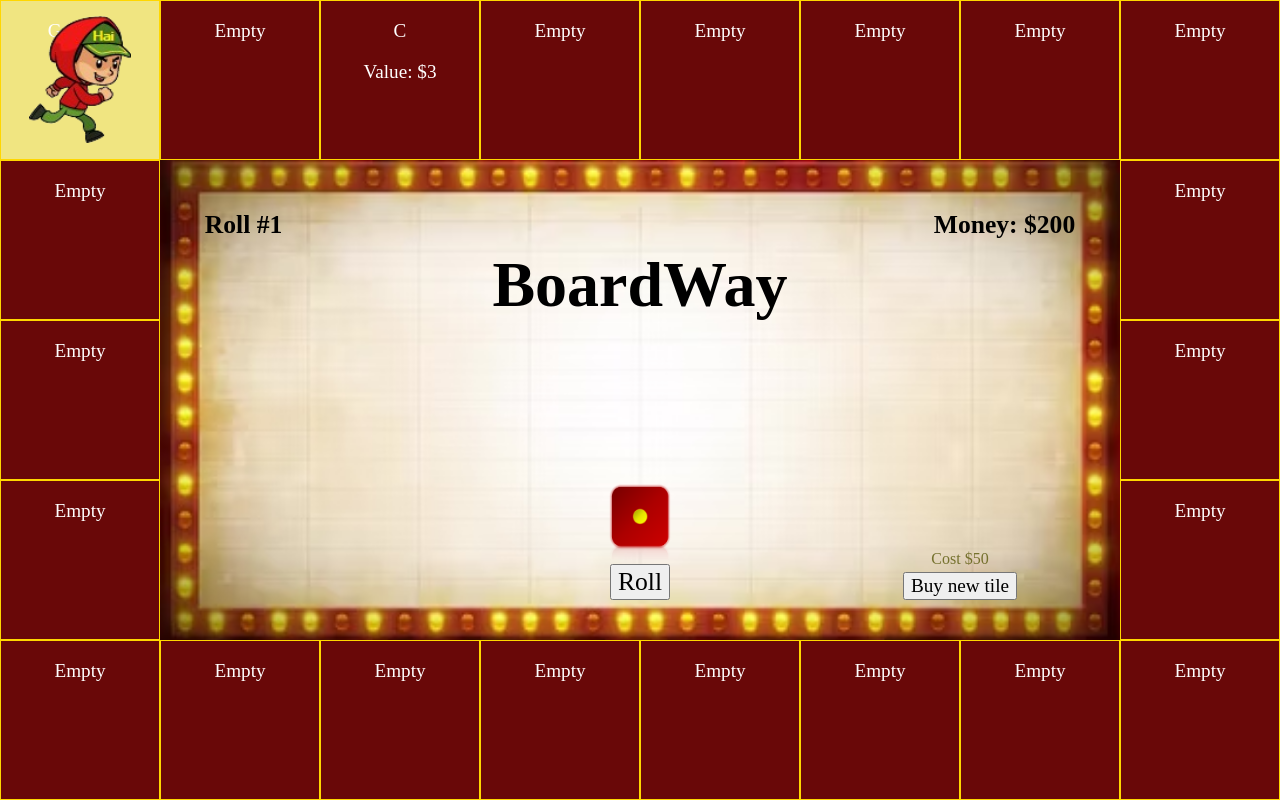
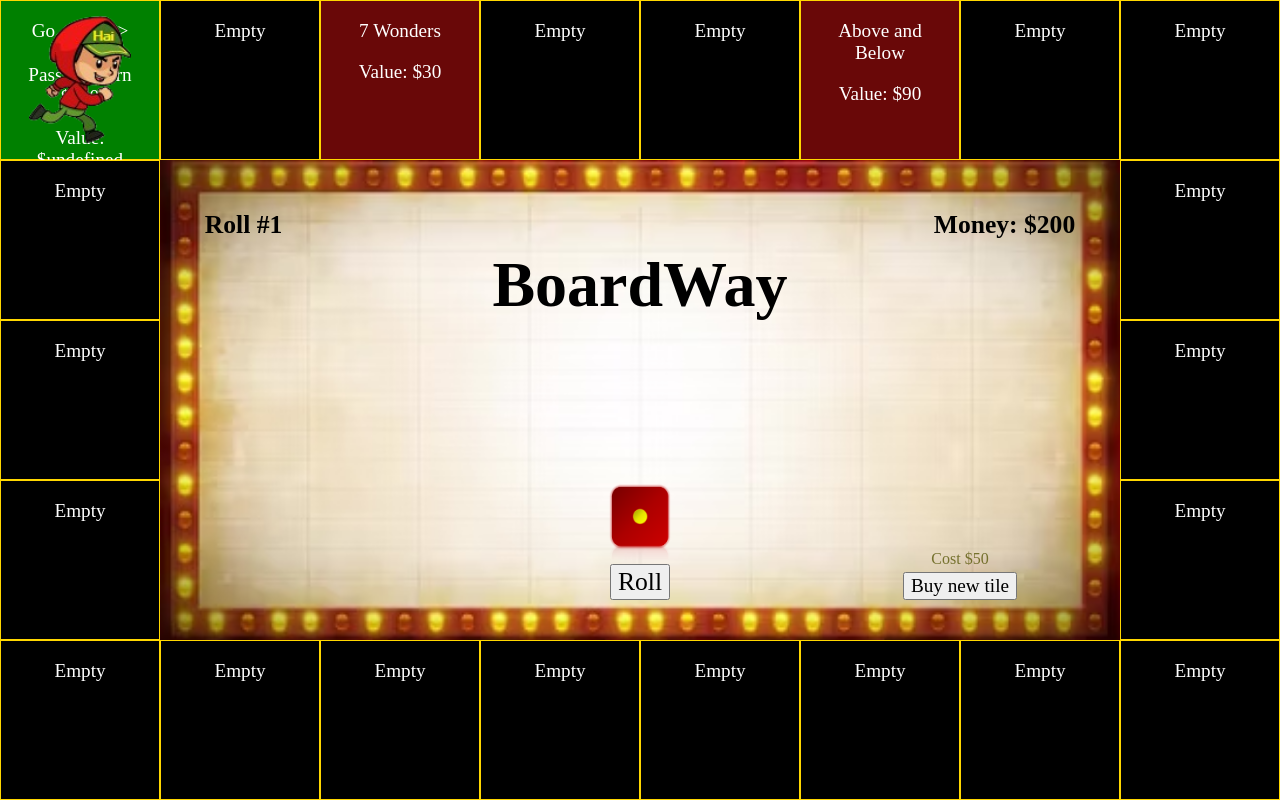
Before and after one commit to haidao0923/boardway, a Next.js app: page / in a window 1280 px wide. Built offline with nearby package versions, Linux system fonts and the light colour scheme.

Commit message:
add logistic for placing new tiles

```diff
--- a/pages/index.js
+++ b/pages/index.js
@@ -12,58 +12,6 @@ import image_article_27 from '../public/images/games/article_27.png';
 import image_catan from '../public/images/games/catan.png';
 
 export default function Home() {
-
-
-  class Tile {
-    index;
-    name;
-    value;
-
-    constructor(index, name, value=0) {
-      this.index = index;
-      this.name = name;
-      this.value = value;
-    }
-
-    getStyle() {
-      return {top: tilePosition[this.index].top + 'vh',
-              left: tilePosition[this.index].left + 'vw'}
-    }
-
-    activateTile() {
-      console.log(`Activated tile ${this.index}`);
-      setAlertActive(true);
-      setMoney(money => money += this.value)
-      return 1;
-    }
-
-  }
-
-  let tiles = [
-    new Tile(0, "Go ---->"),
-    new Tile(1, "Empty"),
-    new Tile(2, "C", 3),
-    new Tile(3, "Empty"),
-    new Tile(4, "Empty"),
-    new Tile(5, "Empty"),
-    new Tile(6, "Empty"),
-    new Tile(7, "Empty"),
-    new Tile(8, "Empty"),
-    new Tile(9, "Empty"),
-    new Tile(10, "Empty"),
-    new Tile(11, "Empty"),
-    new Tile(12, "Empty"),
-    new Tile(13, "Empty"),
-    new Tile(14, "Empty"),
-    new Tile(15, "Empty"),
-    new Tile(16, "Empty"),
-    new Tile(17, "Empty"),
-    new Tile(18, "Empty"),
-    new Tile(19, "Empty"),
-    new Tile(20, "Empty"),
-    new Tile(21, "Empty"),
-  ];
-
   class Game {
     constructor(name, releaseYear, maxPlayer, gameDuration, complexity, rating, image, category="", mechanism="") {
       this.name = name;
@@ -75,6 +23,8 @@ export default function Home() {
       this.image = image;
       //this.category = category;
       //this.mechanism = mechanism;
+
+      this.value = gameDuration;
     }
   }
 
@@ -85,6 +35,55 @@ export default function Home() {
     new Game("Catan", 1995, 4, 90, 2.29, 7.1, image_catan),
   ];
 
+  class Tile {
+
+    constructor(index, game) {
+      this.index = index;
+      this.game = game;
+    }
+
+    getStyle() {
+      return {top: tilePosition[this.index].top + 'vh',
+              left: tilePosition[this.index].left + 'vw',
+              backgroundColor: this.index == 0 ? "green" : this.game == null ? "black" : "rgb(105, 8, 8)"}
+    }
+
+    activateTile() {
+      console.log(`Activated tile ${this.index}`);
+      //setAlertActive(true);
+      if (this.game != null) {
+        setMoney(money => money += this.game.value)
+      }
+      return 1;
+    }
+
+  }
+
+  const [tiles, setTiles] = useState([
+    new Tile(0, "Go ---->"),
+    new Tile(1, null),
+    new Tile(2, games[0]),
+    new Tile(3, null),
+    new Tile(4, null),
+    new Tile(5, games[1]),
+    new Tile(6, null),
+    new Tile(7, null),
+    new Tile(8, null),
+    new Tile(9, null),
+    new Tile(10, null),
+    new Tile(11, null),
+    new Tile(12, null),
+    new Tile(13, null),
+    new Tile(14, null),
+    new Tile(15, null),
+    new Tile(16, null),
+    new Tile(17, null),
+    new Tile(18, null),
+    new Tile(19, null),
+    new Tile(20, null),
+    new Tile(21, null),
+  ]);
+
   const [currentTile, setCurrentTile] = useState(0);
   const [isRolling, setIsRolling] = useState(false);
   const [isMoving, setIsMoving] = useState(false);
@@ -94,6 +93,7 @@ export default function Home() {
   const [money, setMoney] = useState(200);
   const [alertText, setAlertText] = useState("Pick a new tile");
   const [isNewTile, setIsNewTile] = useState(false);
+  const [newGame, setNewGame] = useState(null);
 
 
   // Function to handle the character movement
@@ -115,7 +115,7 @@ export default function Home() {
     const timeToDestination = increment * 1000
     setTimeout(() => {tiles[destinationTile].activateTile(); setIsMoving(false);}, timeToDestination);
     if (destinationTile < currentTile) {
-      //setAlertActive(true);
+      setAlertActive(true);
       setTimeout(() => setMoney(money => money + 200), timeToDestination);
     }
   }
@@ -124,6 +124,18 @@ export default function Home() {
     return (
       <p className={styles.pick_new_game_title}>Pick a new tile</p>
     )
+  }
+
+  function getNewGame() {
+    return games[Math.floor(Math.random() * games.length)]
+  }
+
+  function placeTile(index) {
+    setIsNewTile(false);
+    let newTiles = [...tiles];
+    newTiles[index].game = newGame;
+    setTiles(newTiles);
+    setNewGame(null);
   }
 
   return (
@@ -145,10 +157,10 @@ export default function Home() {
                   key={index}
                   className={styles.tile}
                   style={tile.getStyle()}
-                  onClick={() => console.log("Clicked on tile: " + tile.index)}
+                  onClick={() => {console.log("Clicked on tile: " + tile.index); placeTile(tile.index); console.log(tiles); console.log(newGame)}}
                 >
-                  <p className={styles.tile_text}>{tile.name}</p>
-                  {tile.value != 0 ? <p className={styles.tile_text}>{`Value: \$${tile.value}`}</p> : <></>}
+                  {index == 0 ? <p className={styles.tile_text}>{"Go --------->"}<br></br><br></br>Pass Go Earn $200</p> : tile.game != null ? <p className={styles.tile_text}>{tile.game.name}</p> : <p className={styles.tile_text}>Empty</p>}
+                  {tile.game != null ? <p className={styles.tile_text}>{`Value: \$${tile.game.value}`}</p> : <></>}
                 </div>
               ))}
           </div>
@@ -168,14 +180,14 @@ export default function Home() {
                 alt="dice"
               />
             </div>
-            <button className={styles.roll_button} disabled={isMoving || alertActive} onClick={() => {roll(); console.log("Clicked")}}>Roll</button>
+            <button className={styles.roll_button} disabled={isMoving || alertActive || isNewTile} onClick={() => {roll(); console.log("Clicked")}}>Roll</button>
           </div>
           {isNewTile ?
           <div className={styles.new_tile_group}>
             <p className={styles.new_tile_text}>Click on a tile to place this game</p>
             <div className={styles.new_tile_image}>
               <Image
-                src={`/images/games/7_wonders.png`} // Route of the image file
+                src={newGame.image} // Route of the image file
                 fill
                 alt="game_promo"
               />
@@ -183,7 +195,7 @@ export default function Home() {
           </div> :
           <div className={styles.new_tile_group}>
             <p className={styles.new_tile_text}>Cost $50</p>
-            <button disabled={money < 50} className={styles.new_tile_button} onClick={() => {setMoney(money => money - 50); setIsNewTile(true);}}>Buy new tile</button>
+            <button disabled={money < 50} className={styles.new_tile_button} onClick={() => {setMoney(money => money - 50); setIsNewTile(true); setNewGame(getNewGame())}}>Buy new tile</button>
           </div>}
           <p className={styles.title_text}>{`BoardWay`}</p>
           <p className={styles.roll_count}>{`Roll #${rollCount + 1}`}</p>
```
